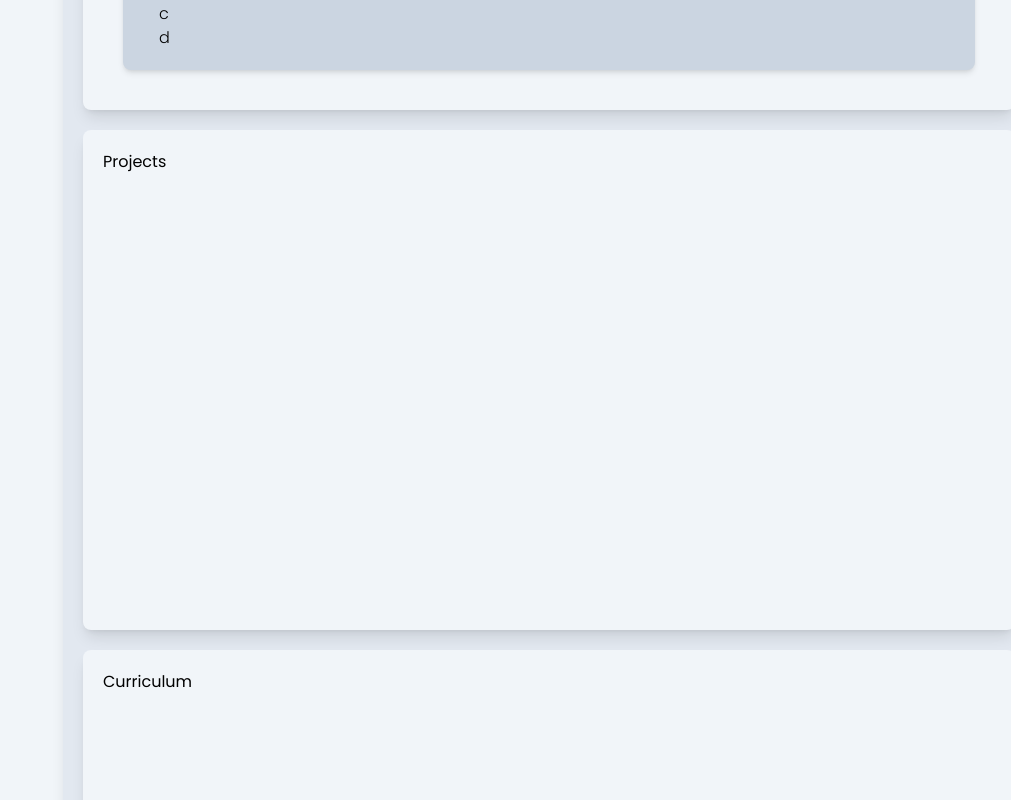
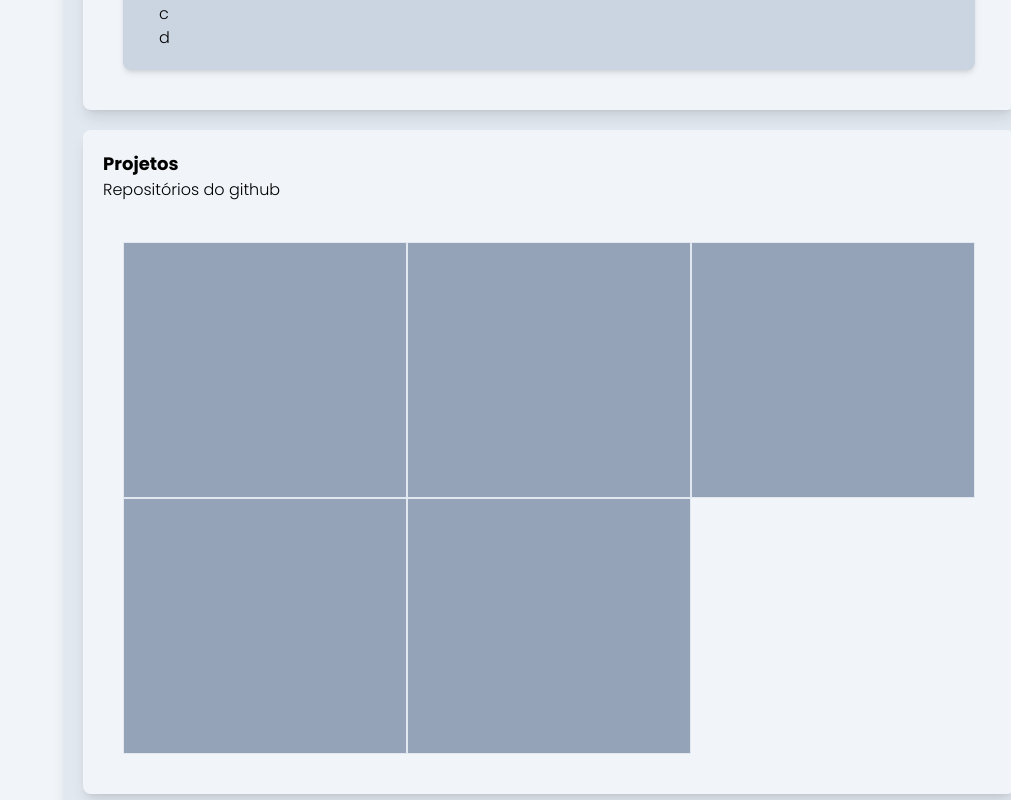
Before and after one commit to leobez/personal, a Next.js app: page / in a window 1280 px wide. Shown: the part 2700-3500 px from the top of the page, without its empty margins (269-1280 px from the left). Built offline with nearby package versions, Linux system fonts and the light colour scheme; what tailwindcss-animated would draw is missing.

Commit message:
progress on projects section

```diff
--- a/components/home/Projects.tsx
+++ b/components/home/Projects.tsx
@@ -1,9 +1,31 @@
 export default function Projects() {
 
     return (
-        <section className="bg-color01 p-5 rounded-lg shadow-lg flex gap-5 h-[500px] scroll-mt-[100px]" id='projects'>
+        <section className="bg-color01 p-5 rounded-lg shadow-lg flex flex-col gap-5 scroll-mt-[100px]" id='projects'>
 
-            Projects
+            <div>
+                <p className="font-bold text-lg">Projetos</p>
+                <p className="font-light"><a href="https://github.com/leobez?tab=repositories" target="_blank" className=" hover:text-color04 duration-200">Repositórios do github</a></p>
+            </div>
+
+            <div className="p-5 flex flex-wrap">
+
+                <div className="bg-color04 border border-color02 h-64 w-1/3">
+                </div>
+
+                <div className="bg-color04 border border-color02 h-64 w-1/3">
+                </div>
+
+                <div className="bg-color04 border border-color02 h-64 w-1/3">
+                </div>
+
+                <div className="bg-color04 border border-color02 h-64 w-1/3">
+                </div>
+
+                <div className="bg-color04 border border-color02 h-64 w-1/3">
+                </div>
+
+            </div>
 
         </section>
     )
```
Also changed, not shown: todo.txt.
